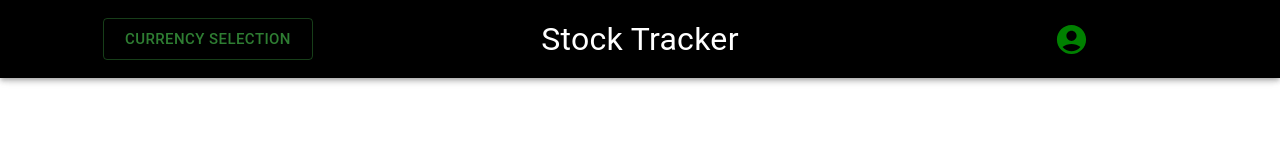
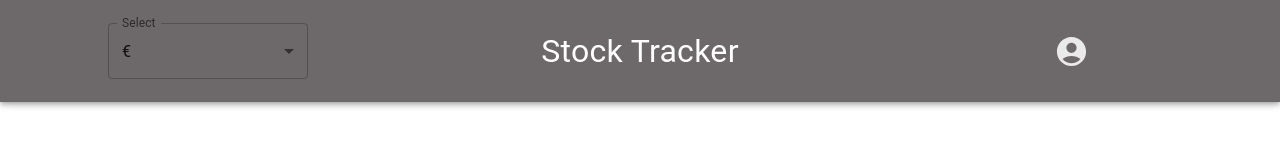
Before and after one commit to haydencfb/Stock-Project, a React (Vite) app in the folder client/: page /StockPage in a window 1280 px wide. Shown: the top 160 px of the page. Built offline with nearby package versions, Linux system fonts and the light colour scheme.

Commit message:
added new drop down for currency and root colors

```diff
--- a/client/src/app.css
+++ b/client/src/app.css
@@ -7,3 +7,11 @@ html, body, main, #root {
 body {
     margin-top: 100px;
 }
+
+:root {
+    --primary-black: #000000;
+    --primary-grey: #6D696A;
+    --primary-white: #EAEAEA;
+    --primary-green: #26A96C;
+    --primary-red: #F24333;
+}
--- a/client/src/components/Nav Folder/Nav.tsx
+++ b/client/src/components/Nav Folder/Nav.tsx
@@ -12,9 +12,30 @@ import { ThemeProvider, createTheme } from '@mui/material/styles';
 import useMediaQuery from '@mui/material/useMediaQuery';
 import AppBar from '@mui/material/AppBar';
 import { Button } from '@mui/material';
+import TextField from '@mui/material/TextField';
+import Box from '@mui/material/Box';
 
 // MUI Icon Imports
 import AccountCircleIcon from '@mui/icons-material/AccountCircle';
+
+const currencies = [
+        {
+        value: 'USD',
+        label: '$',
+        },
+        {
+        value: 'EUR',
+        label: '€',
+        },
+        {
+        value: 'BTC',
+        label: '฿',
+        },
+        {
+        value: 'JPY',
+        label: '¥',
+        },
+    ];
 
 const Nav = () => {
 
@@ -46,7 +67,7 @@ const Nav = () => {
         <>
             {/* These will always be present, no matter page size */}
             <ThemeProvider theme={navTheme}>
-            <AppBar position="fixed" sx={{ backgroundColor: `black`, height: `auto` }} >
+            <AppBar position="fixed" sx={{ backgroundColor: `var(--primary-grey)`, height: `auto` }} >
             <Grid container direction="row" spacing={2} sx={{ display: 'flex' }}>
 
             {/* Mobile View */}
@@ -66,7 +87,7 @@ const Nav = () => {
                             aria-expanded={open ? 'true' : undefined}
                             onClick={handleClick}
                             sx={{
-                                color: 'green',
+                                color: 'var(--primary-white)',
                             }}
                         >
                             <AccountCircleIcon fontSize='large' />
@@ -126,7 +147,7 @@ const Nav = () => {
                             aria-expanded={open ? 'true' : undefined}
                             onClick={handleClick}
                             sx={{
-                                color: 'green',
+                                color: 'var(--primary-white)',
                             }}
                         >
                             <AccountCircleIcon fontSize='large' />
@@ -182,43 +203,39 @@ const Nav = () => {
                         padding: '15px 0px',
                     }}
                     >
-                        <Button
-                            id="basic-button"
-                            variant="outlined"
-                            color="success"
-                            size='large'
-                            aria-controls={open ? 'basic-menu' : undefined}
-                            aria-haspopup="true"
-                            aria-expanded={open ? 'true' : undefined}
-                            onClick={handleClick}
+                        <Box
+                        component="form"
+                        sx={{ '& .MuiTextField-root': { m: 1, width: '25ch' } }}
+                        noValidate
+                        autoComplete="off"
                         >
-                            Currency Selection
-                        </Button>
-                        <Menu
-                            id="basic-menu"
-                            anchorEl={anchorEl}
-                            open={open}
-                            onClose={handleClose}
-                            MenuListProps={{
-                            'aria-labelledby': 'basic-button',
-                            }}
-                        >
-                            <MenuItem onClick={handleClose}>Currency 1</MenuItem>
-                            <MenuItem onClick={handleClose}>Currency 2</MenuItem>
-                            <MenuItem onClick={handleClose}>Currency 3</MenuItem>
-                            <MenuItem onClick={handleClose}>Currency 4</MenuItem>
-                            <MenuItem onClick={handleClose}>Currency 5</MenuItem>
-                        </Menu>
-
+                            <TextField
+                            id="filled-select-currency-native"
+                            select
+                            label="Select"
+                            defaultValue="EUR"
+                            // helperText="Please select your currency"
+                            variant='outlined'
+                            >
+                                {currencies.map((option) => (
+                                    <MenuItem key={option.value} value={option.value}>
+                                    {option.label}
+                                    </MenuItem>
+                                ))}
+                            </TextField>
+                        </Box>
                     </Grid>
 
-                    <Grid size={4}>
+                    <Grid
+                    size={4}
+                    display='flex'
+                    justifyContent='center'
+                    alignItems='center'>
                         <Typography
                         sx={{
                             fontSize: 'clamp(2rem, 2.5vw, 3.5rem)',
                             margin: '15px',
                             color: 'white',
-                            textAlign: 'center'
                         }}
                         >
                             Stock Tracker
@@ -243,7 +260,7 @@ const Nav = () => {
                             aria-expanded={open ? 'true' : undefined}
                             onClick={handleClick}
                             sx={{
-                                color: 'green',
+                                color: 'var(--primary-white)',
                             }}
                         >
                             <AccountCircleIcon fontSize='large' />
--- a/client/src/components/Nav Folder/nav.module.css
+++ b/client/src/components/Nav Folder/nav.module.css
@@ -1,3 +1,7 @@
 .button:hover {
     color: red;
 }
+
+.currency {
+    background-color: hsla(108, 100%, 50%, 0.5);
+}
```
